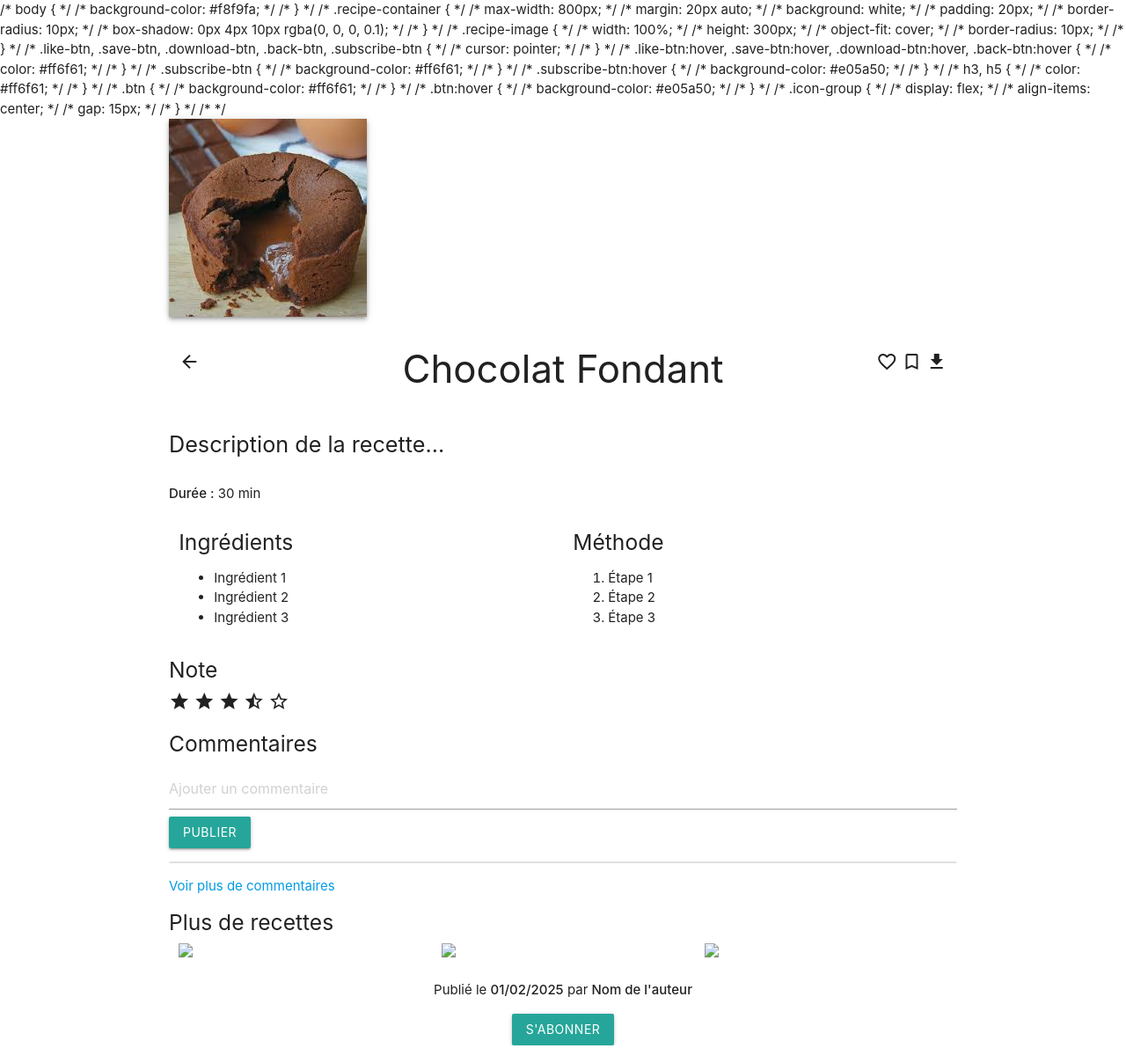
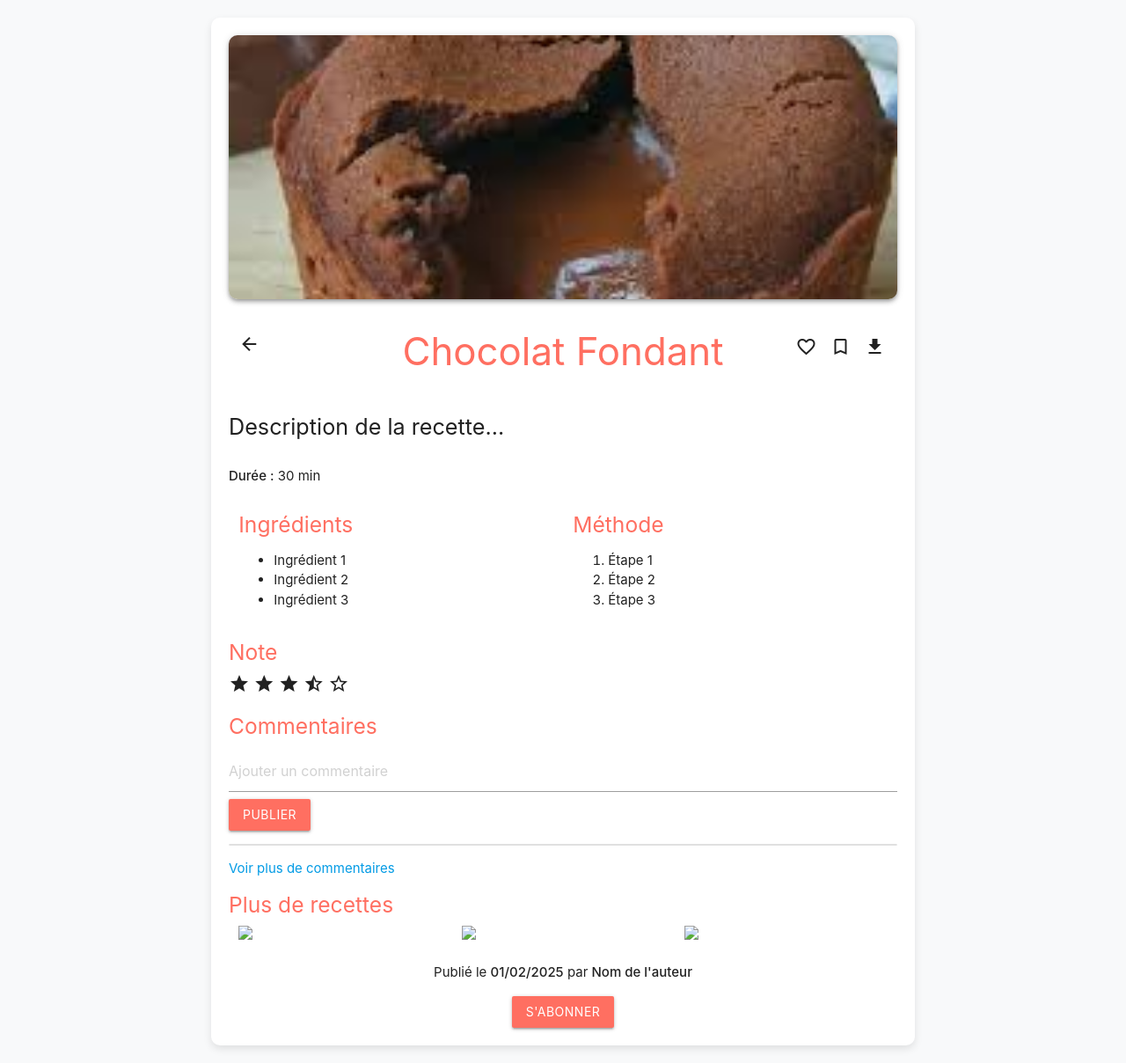
Before and after one commit to bancakone/Recette, a PHP site: page /Recette.php in a window 1280 px wide. Shown: the whole page at 88% size. Run offline with PHP 8.4, Linux system fonts and the light colour scheme; some libraries are stand-ins or nearby versions.

Commit message:
Enlevement des commentaires

```diff
--- a/Recette.php
+++ b/Recette.php
@@ -6,51 +6,51 @@
     <title>Recette</title>
     <link href="https://cdnjs.cloudflare.com/ajax/libs/materialize/1.0.0/css/materialize.min.css" rel="stylesheet">
     <link href="https://fonts.googleapis.com/icon?family=Material+Icons" rel="stylesheet">
-    <!-- <style> -->
-        /* body { */
-            /* background-color: #f8f9fa; */
-        /* } */
-        /* .recipe-container { */
-            /* max-width: 800px; */
-            /* margin: 20px auto; */
-            /* background: white; */
-            /* padding: 20px; */
-            /* border-radius: 10px; */
-            /* box-shadow: 0px 4px 10px rgba(0, 0, 0, 0.1); */
-        /* } */
-        /* .recipe-image { */
-            /* width: 100%; */
-            /* height: 300px; */
-            /* object-fit: cover; */
-            /* border-radius: 10px; */
-        /* } */
-        /* .like-btn, .save-btn, .download-btn, .back-btn, .subscribe-btn { */
-            /* cursor: pointer; */
-        /* } */
-        /* .like-btn:hover, .save-btn:hover, .download-btn:hover, .back-btn:hover { */
-            /* color: #ff6f61; */
-        /* } */
-        /* .subscribe-btn { */
-            /* background-color: #ff6f61; */
-        /* } */
-        /* .subscribe-btn:hover { */
-            /* background-color: #e05a50; */
-        /* } */
-        /* h3, h5 { */
-            /* color: #ff6f61; */
-        /* } */
-        /* .btn { */
-            /* background-color: #ff6f61; */
-        /* } */
-        /* .btn:hover { */
-            /* background-color: #e05a50; */
-        /* } */
-        /* .icon-group { */
-            /* display: flex; */
-            /* align-items: center; */
-            /* gap: 15px; */
-        /* } */
-    /* </style> */
+    <style>
+        body {
+            background-color: #f8f9fa;
+        }
+        .recipe-container {
+            max-width: 800px;
+            margin: 20px auto;
+            background: white;
+            padding: 20px;
+            border-radius: 10px;
+            box-shadow: 0px 4px 10px rgba(0, 0, 0, 0.1);
+        }
+        .recipe-image {
+            width: 100%;
+            height: 300px;
+            object-fit: cover;
+            border-radius: 10px;
+        }
+        .like-btn, .save-btn, .download-btn, .back-btn, .subscribe-btn {
+            cursor: pointer;
+        }
+        .like-btn:hover, .save-btn:hover, .download-btn:hover, .back-btn:hover {
+            color: #ff6f61;
+        }
+        .subscribe-btn {
+            background-color: #ff6f61;
+        }
+        .subscribe-btn:hover {
+            background-color: #e05a50;
+        }
+        h3, h5 {
+            color: #ff6f61;
+        }
+        .btn {
+            background-color: #ff6f61;
+        }
+        .btn:hover {
+            background-color: #e05a50;
+        }
+        .icon-group {
+            display: flex;
+            align-items: center;
+            gap: 15px;
+        }
+    </style>
 </head>
 <body>
     <div class="container recipe-container">
```
